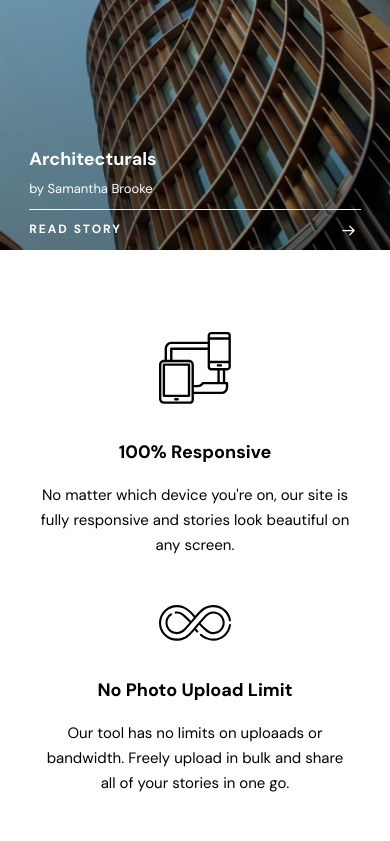
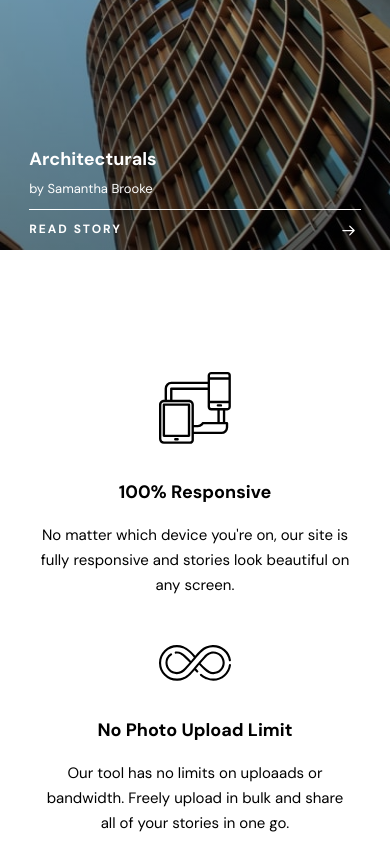
Before and after one commit to chungleee/photosnap, a Next.js app: page / in a window 390 px wide. Shown: the part 3470-4311 px from the top of the page. Built offline with nearby package versions, Linux system fonts and the light colour scheme.

Commit message:
tablet & desktop styling

```diff
--- a/pages/index.module.scss
+++ b/pages/index.module.scss
@@ -12,8 +12,22 @@
 	align-items: center;
 	height: 900px;
 
+	@include break-desktop {
+		height: 500px;
+	}
+
 	.feature__cards__grid {
 		align-items: center;
-		height: 800px;
+		height: 80%;
+
+		@include break-tablet {
+			flex-direction: column;
+			flex-wrap: unset;
+		}
+
+		@include break-desktop {
+			flex-direction: row;
+			justify-content: space-evenly;
+		}
 	}
 }
```
